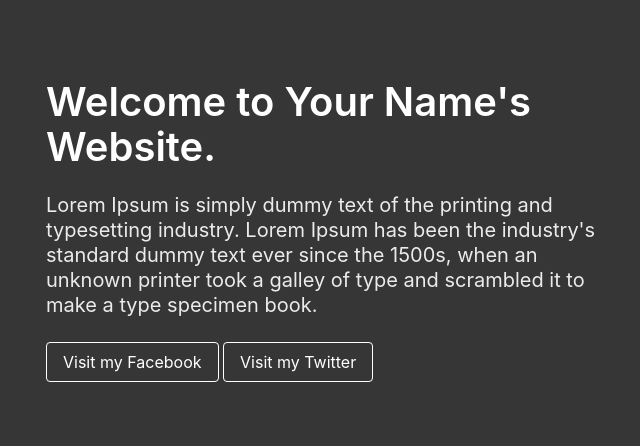
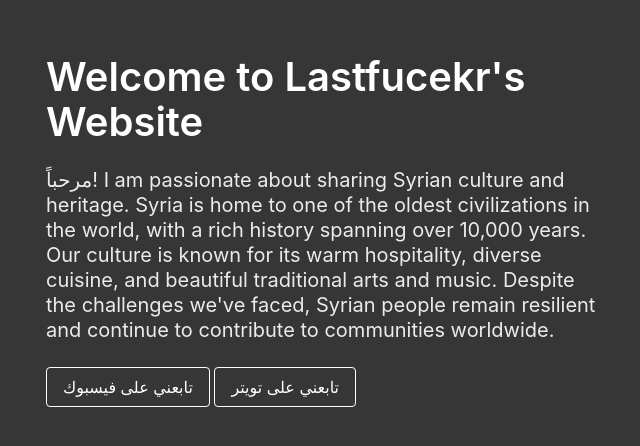
Before and after one commit to lastfucker/lastfucker.github.io, a plain HTML site: page index.html in a window 1280 px wide. Shown: the part 170-616 px from the top of the page, without its empty margins (312-952 px from the left). Drawn offline with nearby package versions, Linux system fonts and the light colour scheme.

Commit message:
123
edited 1 - 2 - 3

```diff
--- a/index.html
+++ b/index.html
@@ -1,7 +1,7 @@
 <!DOCTYPE html>
 <html>
     <head>
-        <title>Your Name's Website</title>
+        <title>Lastfucekr's Website</title>
         <link rel="stylesheet"
             href="https://cdn.jsdelivr.net/npm/bulma@0.9.2/css/bulma.min.css">
         <meta name="viewport" content="width=device-width, initial-scale=1">
@@ -13,15 +13,15 @@
             <div class="columns is-vcentered is-centered">
                 <div class="column is-6">
                     <div class="block">
-                        <h1 class="title is-2">Welcome to Your Name's Website.</h1>
+                        <h1 class="title is-2">Welcome to Lastfucekr's Website</h1>
                     </div>
                     <div class="block">
-                        <h2 class="subtitle">Lorem Ipsum is simply dummy text of the printing and typesetting industry. Lorem Ipsum has been the industry's standard dummy text ever since the 1500s, when an unknown printer took a galley of type and scrambled it to make a type specimen book.<br>
+                        <h2 class="subtitle">مرحباً! I am passionate about sharing Syrian culture and heritage. Syria is home to one of the oldest civilizations in the world, with a rich history spanning over 10,000 years. Our culture is known for its warm hospitality, diverse cuisine, and beautiful traditional arts and music. Despite the challenges we've faced, Syrian people remain resilient and continue to contribute to communities worldwide.<br>
                         </h2>
                     </div>
                     <div class="block buttons">
-                        <a href="https://facebook.com/"><button class="button is-white is-outlined">Visit my Facebook</button></a> &nbsp;
-                        <a href="https://twitter.com/"><button class="button is-white is-outlined">Visit my Twitter</button></a>
+                        <a href="https://facebook.com/"><button class="button is-white is-outlined">تابعني على فيسبوك</button></a> &nbsp;
+                        <a href="https://twitter.com/"><button class="button is-white is-outlined">تابعني على تويتر</button></a>
                     </div>
                 </div>
             </div>
```
